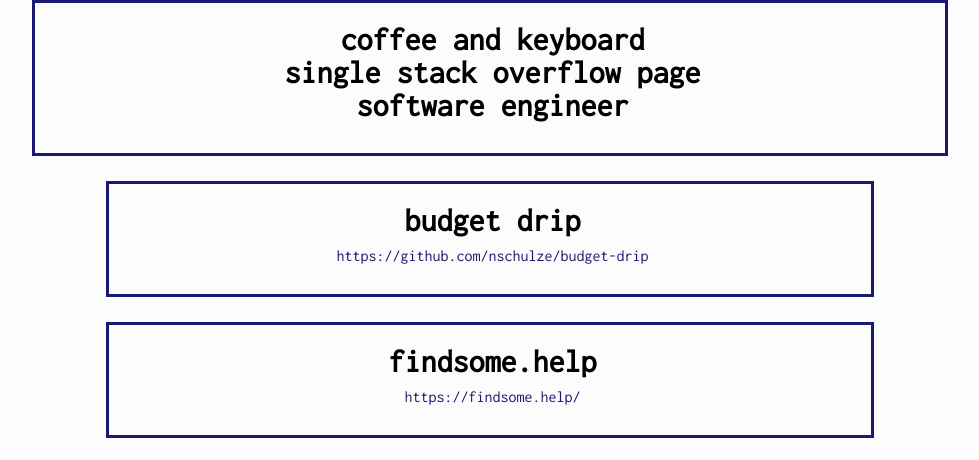
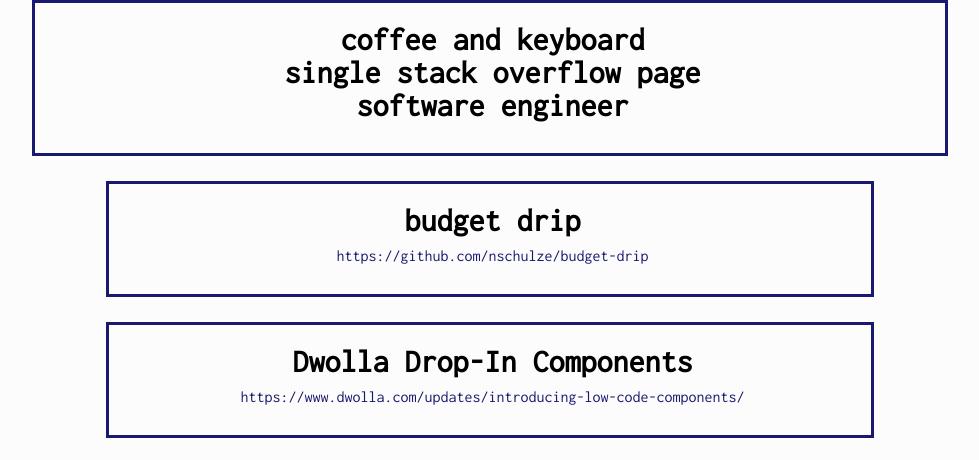
Before and after one commit to nschulze/nschulze.github.io, a plain HTML site: page index.html in a window 1280 px wide. Shown: the part 608-1068 px from the top of the page, without its empty margins (150-1129 px from the left). Drawn offline with Linux system fonts and the light colour scheme.

Commit message:
add drop-ins

```diff
--- a/index.html
+++ b/index.html
@@ -29,8 +29,8 @@
             <a href="https://github.com/nschulze/budget-drip" style="text-decoration:none; color:midnightblue;"><span style="margin-top:0px; margin-left:5px;">https://github.com/nschulze/budget-drip</span></a>
         </div>
         <div class="content" style="margin-top:25px; padding:15px; border-style:solid; border-color:midnightblue;; height:80px; text-align: center; width:80%; margin-left:auto; margin-right:auto;">
-            <h1 style="margin-top:5px; margin-bottom:10px; margin-left:5px;">findsome.help</h1>
-            <a href="https://findsome.help/" style="text-decoration:none; color:midnightblue;"><span style="margin-top:0px; margin-left:5px;">https://findsome.help/</span></a>
+            <h1 style="margin-top:5px; margin-bottom:10px; margin-left:5px;">Dwolla Drop-In Components</h1>
+            <a href="https://www.dwolla.com/updates/introducing-low-code-components/" style="text-decoration:none; color:midnightblue;"><span style="margin-top:0px; margin-left:5px;">https://www.dwolla.com/updates/introducing-low-code-components/</span></a>
         </div>
         <div class="content" style="margin-top:25px; padding:15px; height:116px;">
          </div>
```
Also changed, not shown: work.html (+2 -1 lines).
